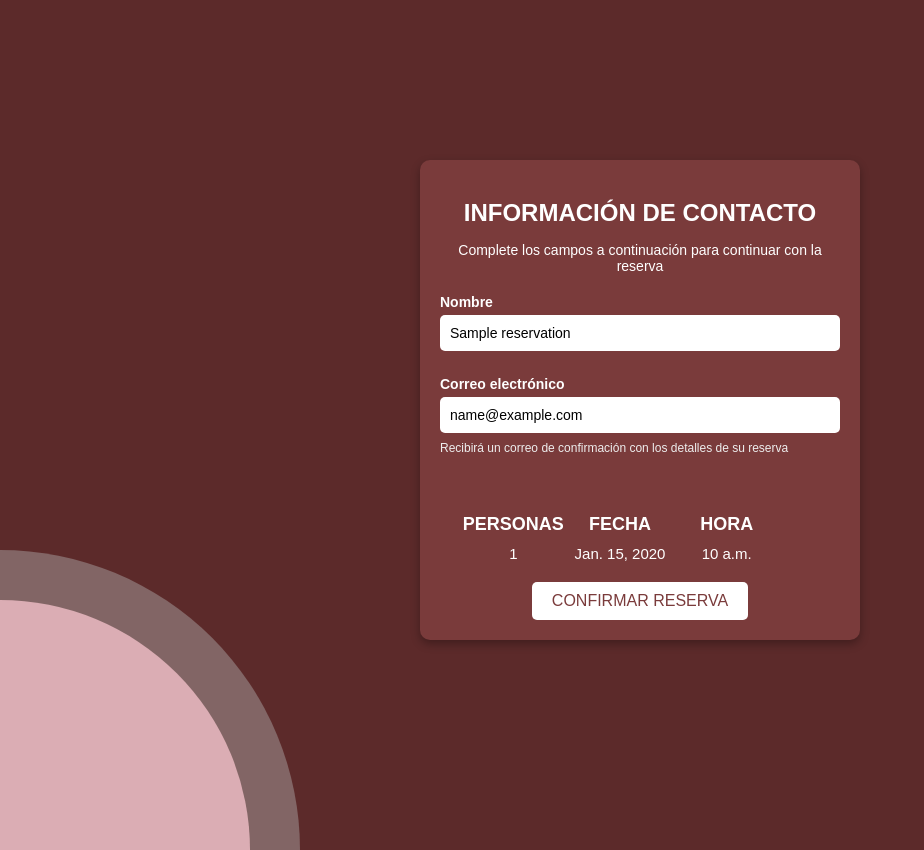
After one commit to JhonIsazaPerez/AppReservas, a Django app: page /reservations/1/edit/step3/ in a window 1280 px wide. The commit adds this page. Shown: the whole page, without its empty margins (0-924 px from the left). Run offline with Django 5.2, Linux system fonts and the light colour scheme; tables that the repository leaves empty hold one stand-in row (values such as "Sample post").

Commit message:
template hora  e infoUsuario conectado al forms

```diff
--- a/reservation/forms.py
+++ b/reservation/forms.py
@@ -13,14 +13,14 @@ class ReservationDateForm(forms.ModelForm):
                 'type': 'date',
                 'class': 'form-control',
                 'id': 'reservation-date',
-                'initial': datetime.now().date().strftime('%Y-%m-%d'),
-                'placeholder': datetime.now().date().strftime('%Y-%m-%d'),
-                'value': datetime.now().date().strftime('%d-%m-%y'),
+
+
             }),
         }
         labels = {
             'date': _('Fecha de reserva'),
         }
+
 
 class ReservationTimeForm(forms.Form):
     """Formulario para seleccionar la hora de reserva"""
--- a/reservation/static/css/estilo.css
+++ b/reservation/static/css/estilo.css
@@ -6,12 +6,41 @@ body {
   align-items: center;
   height: 100vh;
   margin: 0;
-  font-family: Arial, sans-serif;
+  font-family: 'Arial', sans-serif;
 }
-
+.selected-value {
+  font-size: 1.5em;
+  color: white;
+  margin-top: 20px;
+}
+/* Estilo para el semicírculo */
+.semicirculo {
+  position: absolute;
+  bottom: -50px; /* Ajusta la posición vertical */
+  left: -300px; /* Ajusta la posición horizontal */
+  width: 600px; /* Ajusta el tamaño */
+  height: 300px; /* La mitad del ancho para un semicírculo */
+  background-color: rgb(130, 101, 101)   ;
+  border-top-left-radius: 300px; /* Radio para crear el semicírculo */
+  border-top-right-radius: 300px; /* Radio para completar el semicírculo */
+  z-index: -1; /* Asegura que el semicírculo esté detrás del texto */
+}
+.semicirculo2 {
+  position: absolute;
+  bottom: -50px; /* Ajusta la posición vertical */
+  left: -250px; /* Ajusta la posición horizontal */
+  width: 500px; /* Ajusta el tamaño */
+  height: 250px; /* La mitad del ancho para un semicírculo */
+  background-color: rgb(219, 173, 180)   ;
+  border-top-left-radius: 250px; /* Radio para crear el semicírculo */
+  border-top-right-radius: 250px; /* Radio para completar el semicírculo */
+  z-index: -1; /* Asegura que el semicírculo esté detrás del texto */
+}
 .container {
   text-align: center;
   color: white;
+  position: absolute;
+  z-index: 1; /* Asegura que el texto esté por encima del semicírculo */
 }
 
 .container h1 {
@@ -29,6 +58,7 @@ body {
   flex-wrap: wrap;
   justify-content: center;
   margin: 20px 0;
+  grid-template-columns: repeat(3, 1fr);
 }
 
 .buttons button {
@@ -42,6 +72,7 @@ body {
   height: 50px;
   cursor: pointer;
   transition: all 0.3s ease-in-out;
+  grid-template-columns: repeat(3, 1fr);
 }
 
 .buttons button:hover {
@@ -180,107 +211,158 @@ body {
   background-color: #752D2D;
 }
 /* Estilo para la selección de hora */
-.time-selection {
-  background-color: #592727;
-  color: white;
+
+.background {
   text-align: center;
   padding: 20px;
   border-radius: 10px;
-  font-family: Arial, sans-serif;
+}
+
+h2 {
+  font-size: 24px;
+  margin-bottom: 10px;
+  color: #ffff;
+}
+
+p {
+  font-size: 14px;
+  margin-bottom: 20px;
+  color: #ffff;
 }
 
 .time-slots {
-  display: flex;
-  flex-wrap: wrap;
-  justify-content: center;
+  display: grid;
+  grid-template-columns: repeat(3, 1fr);
   gap: 10px;
-  margin: 20px 0;
+  margin-bottom: 20px;
 }
 
-.time-slots button {
+.time-button {
   background-color: white;
-  color: #5C2A2A;
+  color: maroon;
   border: none;
   border-radius: 5px;
   padding: 10px 20px;
   font-size: 16px;
   cursor: pointer;
-  transition: background-color 0.3s ease;
+  transition: background-color 0.3s;
 }
 
-.time-slots button:hover {
-  background-color: #ffcccc;
+.time-button:hover {
+  background-color: maroon;
+  color: white;
 }
 
 .search-reserve {
   background-color: white;
-  color: #5C2A2A;
+  color: maroon;
   border: none;
-  padding: 12px 25px;
   border-radius: 5px;
-  font-size: 18px;
+  padding: 10px 30px;
+  font-size: 16px;
   cursor: pointer;
+  transition: background-color 0.3s;
 }
 
 .search-reserve:hover {
-  background-color: #f3e5f5;
+  background-color: maroon;
+  color: white;
 }
 
 /* Contenedor de la informacion del usuario */
-.resumen-container {
-  background-color: #fff;
+
+.reservation-form {
+  background-color: #7a3b3b;
   padding: 20px;
   border-radius: 10px;
-  box-shadow: 0 4px 6px rgba(0, 0, 0, 0.1);
+  box-shadow: 0 4px 10px rgba(0, 0, 0, 0.3);
+  width: 400px;
   text-align: center;
-  max-width: 400px;
-  width: 100%;
 }
 
-h1 {
-  margin-bottom: 20px;
-  color: #444;
+.reservation-form h2 {
+  font-size: 24px;
+  margin-bottom: 15px;
 }
 
-.resumen-detalles {
+.reservation-form p {
+  font-size: 14px;
+  margin-bottom: 20px;;
+}
+
+.form-group {
   margin-bottom: 20px;
   text-align: left;
 }
 
-.resumen-detalles p {
-  margin: 10px 0;
-  font-size: 16px;
+.form-group label {
+  font-size: 14px;
+  font-weight: bold;
+  margin-bottom: 5px;
+  display: block;
+  color: white;
 }
 
-strong {
-  font-weight: bold;
-  color: #555;
+.form-control {
+  position: center;
+  width: 95%;
+  padding: 10px;
+  font-size: 14px;
+  border-radius: 5px;
+  border: none;
+  margin-bottom: 5px;
 }
 
-.resumen-botones {
-  display: flex;
-  justify-content: space-between;
-  gap: 10px;
+.help-text {
+  font-size: 12px;
+  color: #eee;
 }
 
-button {
-  padding: 10px 15px;
+.btn {
+  background-color: white;
+  color: #7a3b3b;
+  font-size: 16px;
+  padding: 10px 20px;
   border: none;
   border-radius: 5px;
-  background-color: #592727;
-  color: #fff;
-  font-size: 16px;
   cursor: pointer;
   transition: background-color 0.3s ease;
 }
 
-button:hover {
-  background-color: #4cae4c;
+.btn:hover {
+  background-color: #e0e0e0;
+}
+.reservation-details {
+  display: flex;
+  justify-content: space-between;
+  align-items: center;
+  background-color: transparent;
+  padding: 20px;
+  border-radius: 10px;
+  width: 80%;
+  max-width: 600px;
+
 }
 
-button:active {
-  background-color: #449d44;
+.detail {
+  text-align: center;
+  flex: 1;
 }
+
+.detail h3 {
+  font-size: 18px;
+  color: #ffffff;
+  margin-bottom: 10px;
+  text-transform: uppercase;
+}
+
+.detail p {
+  font-size: 15px;
+  color: #ffffff;
+  margin: 0;
+}
+
+
 .hidden {
   display: none;
 }
--- a/reservation/templates/reservation/calendario.html
+++ b/reservation/templates/reservation/calendario.html
@@ -8,11 +8,14 @@
   <link rel="stylesheet" href="{% static 'css/estilo.css' %}">
 </head>
 <body>
+  <div class="semicirculo"></div>
+  <div class="semicirculo2"></div>
   <div class="calendar-container">
     <p class="calendar-title">SELECCIONA LA FECHA PARA TU RESERVA</p>
 
     <form method="post" action="{% url 'reservation_create_step2' %}" class="calendar-wrapper"
-        id ="calendar-form" initial="{{ form.instance.id }}">
+        id ="calendar-form" >
+
       {% csrf_token %}
       {{ form.as_p }}
 
--- /dev/null
+++ b/reservation/templates/reservation/infoUser.html
@@ -0,0 +1,47 @@
+{% load static %}
+<!DOCTYPE html>
+<html lang="es">
+<head>
+  <meta charset="UTF-8">
+  <meta name="viewport" content="width=device-width, initial-scale=1.0">
+  <title>Formulario de Contacto</title>
+  <link rel="stylesheet" href="{% static 'css/estilo.css' %}">
+</head>
+<body>
+  <div class="semicirculo"></div>
+  <div class="semicirculo2"></div>
+  <div class="reservation-form">
+    <h2>INFORMACIÓN DE CONTACTO</h2>
+    <p>Complete los campos a continuación para continuar con la reserva</p>
+    <form method="POST">
+      {% csrf_token %}
+
+      <div class="form-group">
+        <label for="id_name" >{{ form.name.label }}</label>
+        {{ form.name }}
+      </div>
+
+      <div class="form-group">
+        <label for="id_email" class="label">{{ form.email.label }}</label>
+        {{ form.email }}
+        <small class="help-text">{{ form.email.help_text }}</small>
+      </div>
+      <div class="reservation-details">
+        <div class="detail">
+          <h3>PERSONAS</h3>
+          <p id="person">{{ number_of_people }}</p>
+        </div>
+        <div class="detail">
+          <h3>FECHA</h3>
+          <p id="date">{{ date }}</p>
+        </div>
+        <div class="detail">
+          <h3>Hora</h3>
+          <p id="time">{{time}}</p>
+        </div>
+      </div>
+      <button type="submit" class="btn">CONFIRMAR RESERVA</button>
+    </form>
+  </div>
+</body>
+</html>
--- a/reservation/templates/reservation/reserva.html
+++ b/reservation/templates/reservation/reserva.html
@@ -10,6 +10,8 @@
   <meta name="csrf-token" content="{{ csrf_token }}">
 </head>
 <body>
+  <div class="semicirculo"></div>
+  <div class="semicirculo2"></div>
   <div class="container">
     <h1>SELECCIONAR</h1>
     <p>Número de personas</p>
@@ -29,7 +31,7 @@
       </div>
       <button type="submit" class="search-button" id="search-reservation" >BUSCAR RESERVA</button>
       <div id="selected-value"></div>
-      <div id="selected-value"></div>
+
     </form>
   </div>
 
--- a/reservation/templates/reservation/time.html
+++ b/reservation/templates/reservation/time.html
@@ -1,3 +1,4 @@
+{% load static %}
 <!DOCTYPE html>
 <html lang="es">
 <head>
@@ -8,9 +9,10 @@
     <link href="https://cdn.jsdelivr.net/npm/bootstrap@5.3.0-alpha1/dist/css/bootstrap.min.css" rel="stylesheet">
     <!-- Font Awesome -->
     <link rel="stylesheet" href="https://cdnjs.cloudflare.com/ajax/libs/font-awesome/6.4.0/css/all.min.css">
+
     <style>
         body {
-            background-color: #f8f9fa;
+            background-color: #5C2A2A;
             font-family: 'Arial', sans-serif;
         }
         .reservation-time-container {
--- a/reservation/views.py
+++ b/reservation/views.py
@@ -86,6 +86,7 @@ class ReservationCreateStep2View(View):
                 request.session['reservation_step2'] = {}
 
             request.session['reservation_step2']['date'] = date.isoformat()
+            request.session.modified = True
 
             # Redireccionar al siguiente paso (selección de hora)
             return redirect('reservation_create_step2_time')
@@ -94,7 +95,7 @@ class ReservationCreateStep2View(View):
 
 class ReservationCreateStep2TimeView(View):
     """Paso 2: Selección de hora (segunda parte)"""
-    template_name = 'reservation/time.html'
+    template_name = 'reservation/hora.html'
 
     def dispatch(self, request, *args, **kwargs):
         # Verificar si se completaron los pasos anteriores
@@ -110,6 +111,7 @@ class ReservationCreateStep2TimeView(View):
         # Obtener la fecha seleccionada
         date_str = request.session['reservation_step2']['date']
         date_obj = datetime.fromisoformat(date_str).date()
+
 
         # Obtener hora actual si existe
         current_time = None
@@ -143,7 +145,7 @@ class ReservationCreateStep2TimeView(View):
 
             # Guardar hora en sesión
             request.session['reservation_step2']['time'] = time
-
+            request.session.modified = True
             # Redireccionar al siguiente paso
             return redirect('reservation_create_step3')
 
@@ -155,7 +157,7 @@ class ReservationCreateStep2TimeView(View):
 
 class ReservationCreateStep3View(View):
     """Paso 3: Información de contacto y confirmación"""
-    template_name = 'reservation/create_step3.html'
+    template_name = 'reservation/infoUser.html'
 
     def dispatch(self, request, *args, **kwargs):
         # Verificar si se completaron los pasos anteriores
@@ -328,7 +330,7 @@ class ReservationUpdateStep2View(View):
 
 class ReservationUpdateStep2TimeView(View):
     """Paso 2: Actualizar hora (segunda parte)"""
-    template_name = 'reservation/create_step2_time.html'  # Usar el mismo template que en creación
+    template_name = 'reservation/hora.html'  # Usar el mismo template que en creación
 
     def dispatch(self, request, *args, **kwargs):
         # Verificar si se completaron los pasos anteriores
@@ -393,7 +395,7 @@ class ReservationUpdateStep2TimeView(View):
 
 class ReservationUpdateStep3View(View):
     """Paso 3: Actualizar información de contacto"""
-    template_name = 'reservation/create_step3.html'  # Usar el mismo template que en creación
+    template_name = 'reservation/infoUser.html'  # Usar el mismo template que en creación
 
     def dispatch(self, request, *args, **kwargs):
         # Verificar si venimos del paso anterior o es edición directa
```
Also changed, not shown: reservas/static/JS/script.js (deleted, +0 -96 lines), reservas/templates/hora.html (deleted, +0 -32 lines), reservas/templates/infoUser.html (deleted, +0 -26 lines), reservation/static/JS/calendarioScript.js (+12 -1 lines), reservation/static/JS/horaScript.js (+22 -8 lines), reservation/static/JS/script.js (+0 -73 lines), reservation/templates/reservation/hora.html (added, +33 -0 lines).
